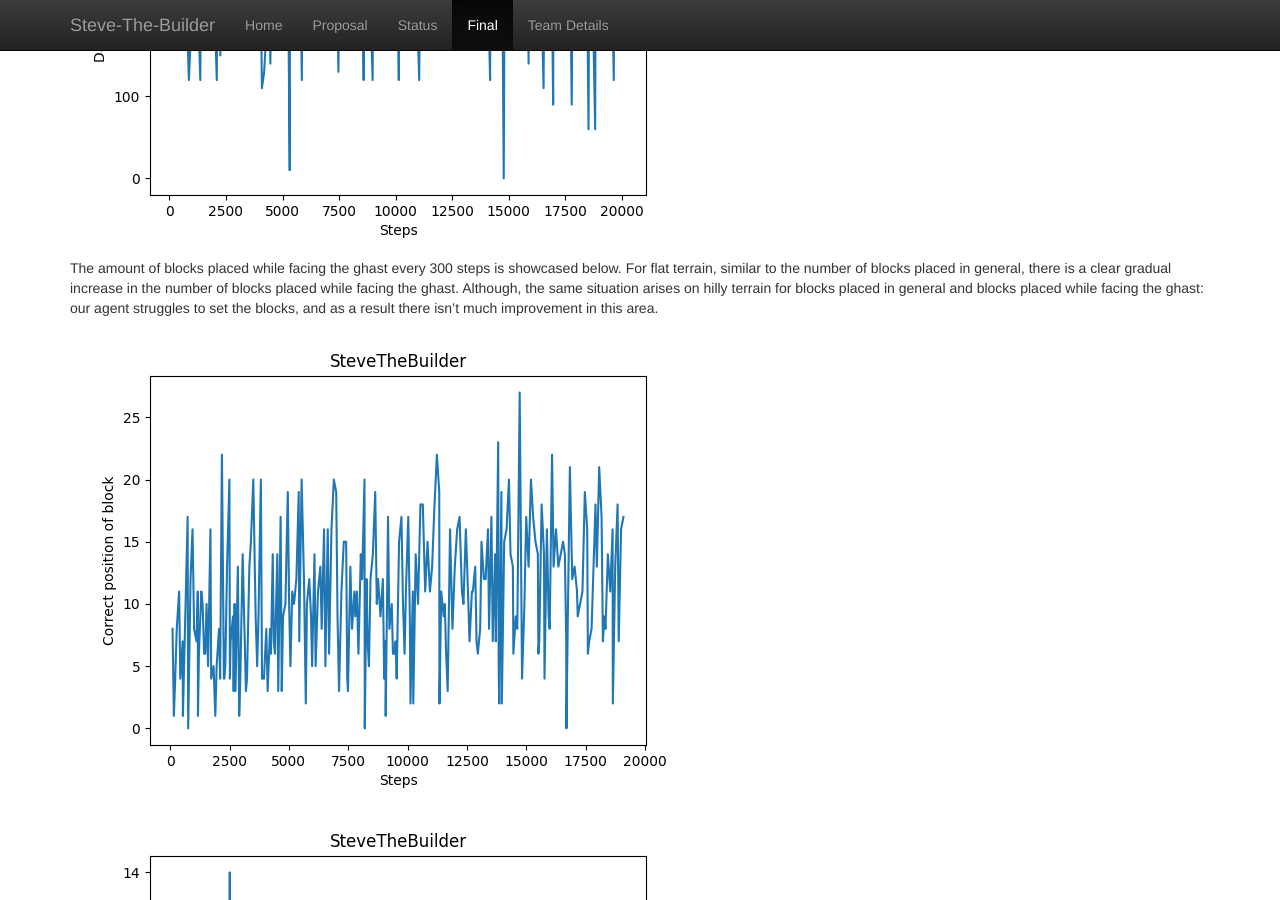
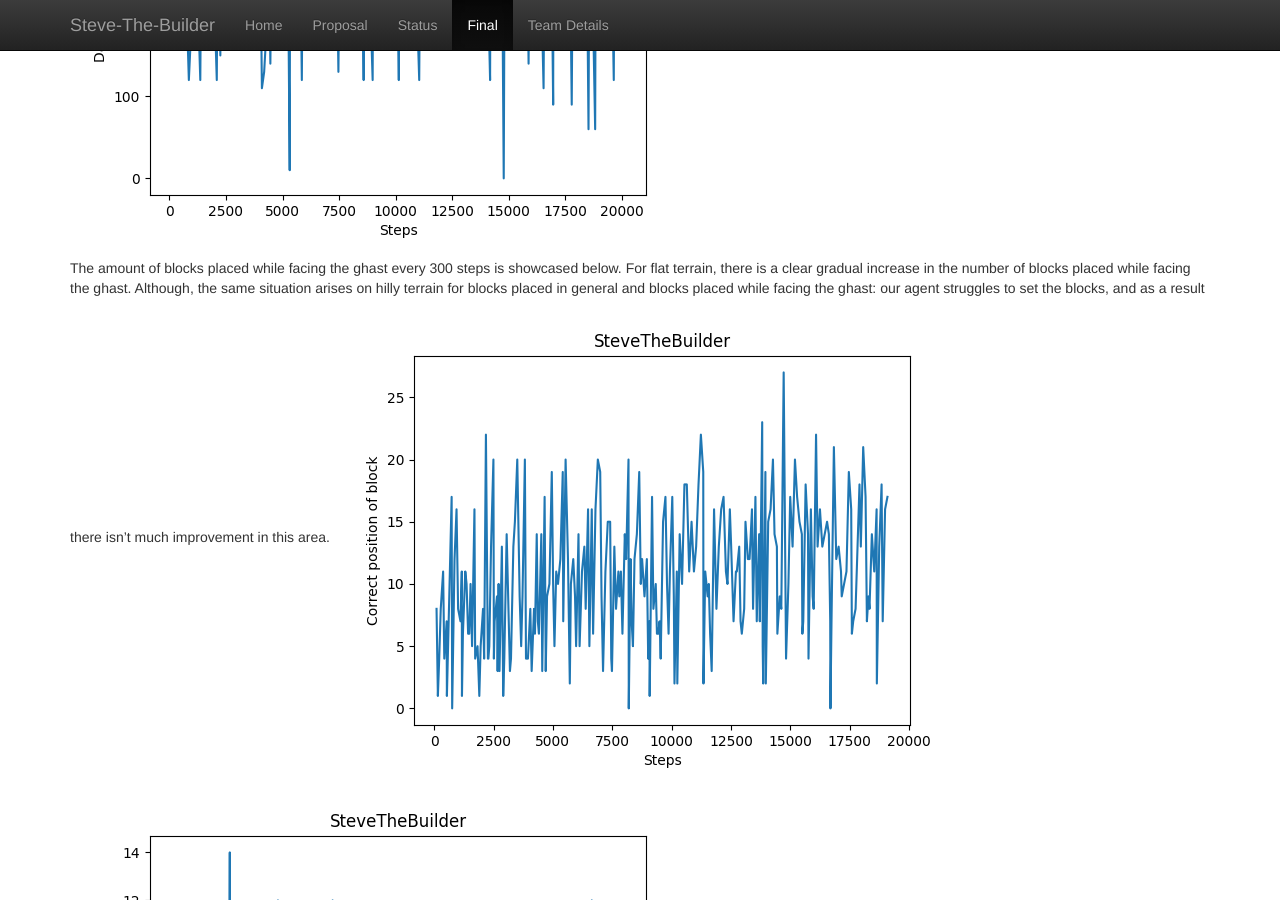
Before and after one commit to Timmichi/Steve-The-Builder, a Jekyll site: the page built from docs/final.md, in a window 1280 px wide and 900 px high, scrolled down 5602 px. Built offline with Jekyll 4.4.1, drawn with Linux system fonts in a browser that asks for light colours; some of the changed text lies outside the part shown.

Commit message:
Update final.md

```diff
--- a/docs/final.md
+++ b/docs/final.md
@@ -49,7 +49,7 @@
 The amount of damage taken every 300 steps is showcased below. For flat terain, there are far more instances where the agent takes less damage compared to hilly terrain. Although our agent takes the maximum damage/dies during an episode quite often, both graphs show a decrease in the amount of damage taken over time, with the agent taking less damage more consistently after reaching 20000 episodes.
 ![](images/Flat/damage.png) ![](images/hill/damage.png)
 
-The amount of blocks placed while facing the ghast every 300 steps is showcased below. For flat terrain, similar to the number of blocks placed in general, there is a clear gradual increase in the number of blocks placed while facing the ghast. Although, the same situation arises on hilly terrain for blocks placed in general and blocks placed while facing the ghast: our agent struggles to set the blocks, and as a result there isn't much improvement in this area.
+The amount of blocks placed while facing the ghast every 300 steps is showcased below. For flat terrain, there is a clear gradual increase in the number of blocks placed while facing the ghast. Although, the same situation arises on hilly terrain for blocks placed in general and blocks placed while facing the ghast: our agent struggles to set the blocks, and as a result there isn't much improvement in this area.
 ![](images/Flat/correctPosition.png) ![](images/hill/correctPosition.png)
 
 ## References
```
Also changed, not shown: other parts of docs/final.md (+1 -1 lines).
